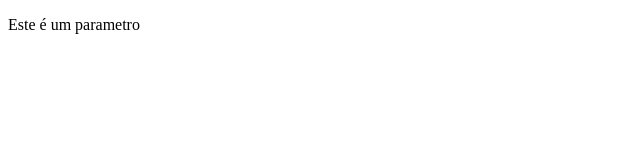
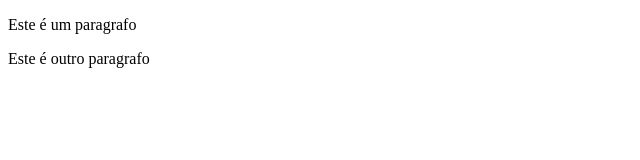
Before and after one commit to karollynYehudi/git_teste1, a website: page index.html in a window 1280 px wide. Shown: the whole page, without its empty margins (0-640 px from the left). Drawn offline with Linux system fonts and the light colour scheme.

Commit message:
sengunda versão

```diff
--- a/index.html
+++ b/index.html
@@ -7,7 +7,8 @@
 </head>
 
   <body>
-    <p>Este é um parametro</p>
+    <p>Este é um paragrafo</p>
+    <p>Este é outro paragrafo</p>
 
 
   </body>
--- a/package.json
+++ b/package.json
@@ -15,5 +15,8 @@
   "bugs": {
     "url": "https://github.com/karollynYehudi/git_teste1/issues"
   },
-  "homepage": "https://github.com/karollynYehudi/git_teste1#readme"
+  "homepage": "https://github.com/karollynYehudi/git_teste1#readme",
+  "devDependencies": {
+    "lite-server": "^2.5.4"
+  }
 }
```
Also changed, not shown: 2 other files.
